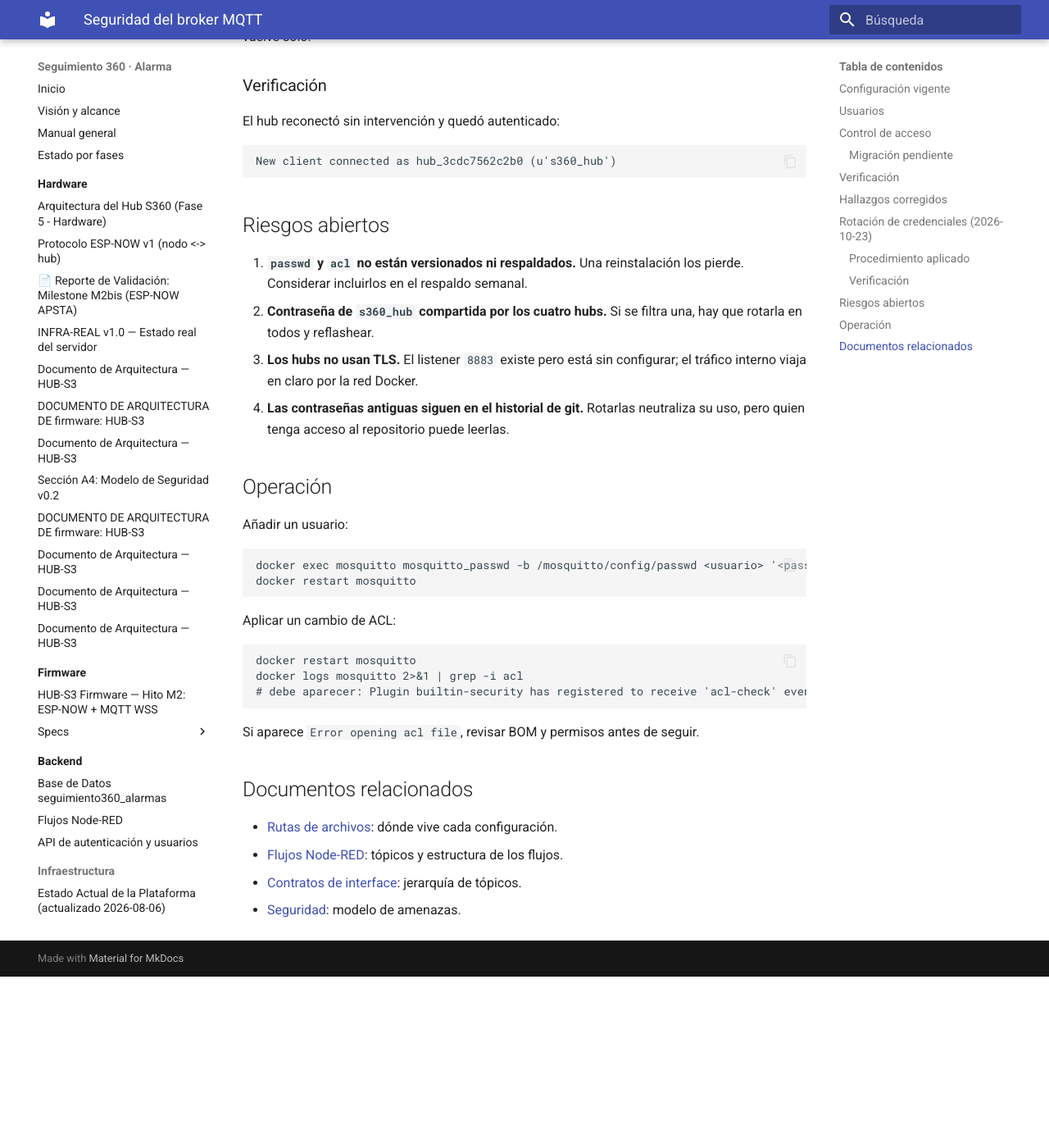
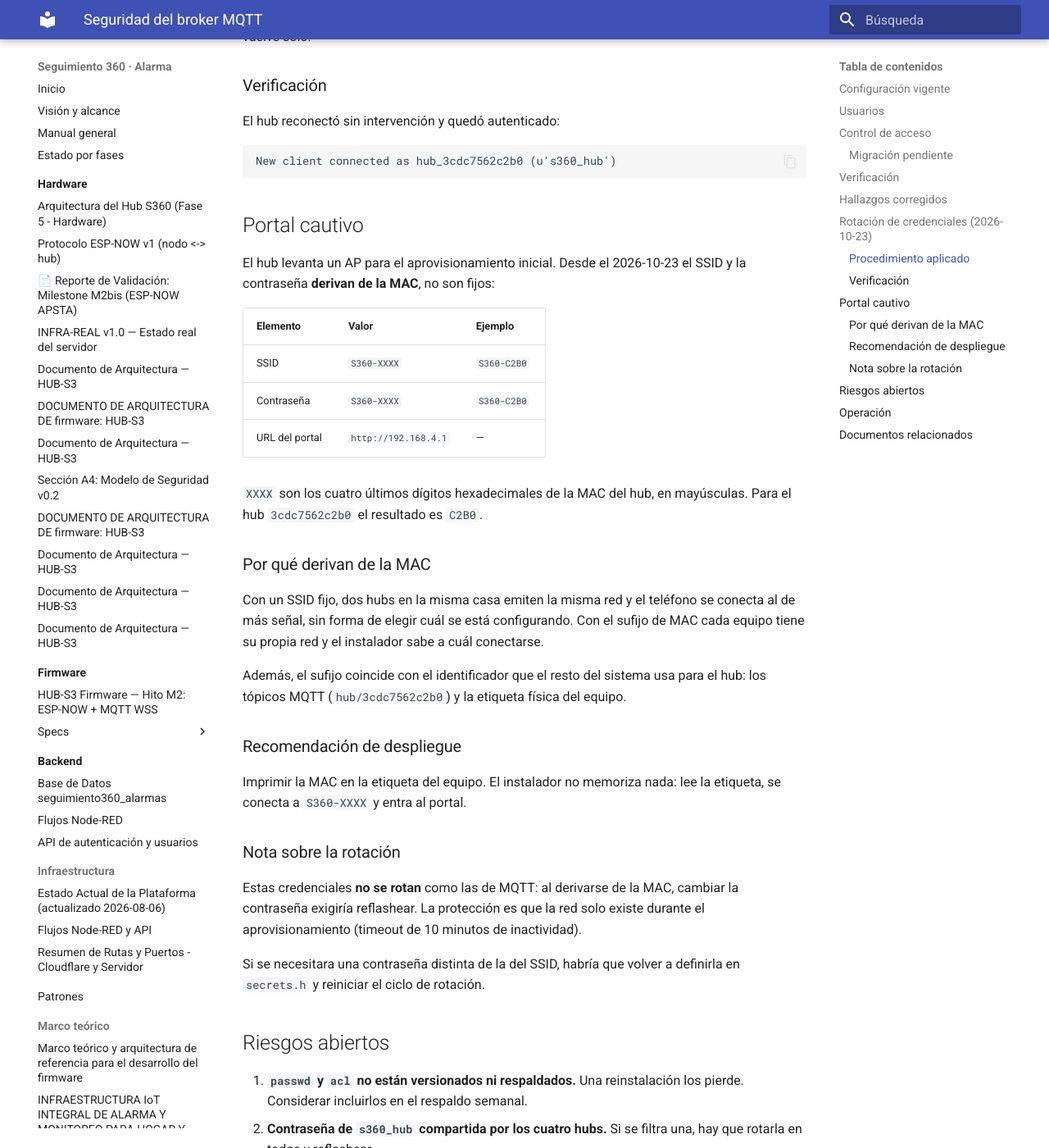
Before and after one commit to khalifa63/seguimiento360-alarma, an MkDocs documentation site: the page built from docs/infraestructura/SEGURIDAD_MQTT.md, in a window 1280 px wide and 1400 px high, scrolled down 3490 px. Shown: the whole window at 82% size. Built offline with MkDocs 1.6.1 and Material for MkDocs 9.7.7, drawn with Linux system fonts in a browser that asks for light colours; before the commit the page ends 4681 px from its top, so only the background shows below that; some of the changed text lies outside the part shown.

Commit message:
feat(hub): SSID y contrasena del portal derivados de la MAC
Antes ambos eran fijos (Seguimiento360_HUB / una contrasena aleatoria de
27 caracteres). Con dos hubs en la misma casa el telefono se conectaba al
de mas senal, sin forma de elegir cual se configuraba, y la contrasena
larga se pierde al dictarla.

Ahora el hub emite S360-XXXX, con los cuatro ultimos hex de su MAC en
mayusculas, y usa el mismo valor como contrasena. El instalador lo lee de
la etiqueta del equipo y coincide con el identificador de los topicos MQTT.

- main.c: SSID y clave se calculan en tiempo de ejecucion; se registran en
  el log de arranque. Eliminado el define huerfano del fallback.
- secrets.h.example: fuera S360_AP_SSID y S360_AP_PASSWORD.
- SPEC-02: nuevo HUB-IF-009 con el contrato del portal.
- SEGURIDAD_MQTT.md: seccion del portal y por que no se rota como MQTT.

```diff
--- a/docs/firmware/specs/02-interfaces.md
+++ b/docs/firmware/specs/02-interfaces.md
@@ -113,6 +113,22 @@
     site_id:u32, mqtt_user:str, mqtt_pass:str, alarm_state:u8,
     node_seq_<id>:u32 (anti-replay por nodo)
 
+## HUB-IF-009: Portal cautivo
+
+El hub levanta un SoftAP para el aprovisionamiento. SSID y contraseña derivan
+de la MAC, de modo que varios hubs en la misma casa son distinguibles.
+
+| Elemento | Formato | Ejemplo |
+|---|---|---|
+| SSID | `S360-XXXX` | `S360-C2B0` |
+| Contraseña | `S360-XXXX` | `S360-C2B0` |
+| IP del portal | `192.168.4.1` | — |
+
+`XXXX` son los cuatro últimos hex de la MAC en mayúsculas.
+
+El portal guarda en NVS la red WiFi de destino, el broker MQTT, el `tenant_id`
+y el `site_id`. El AP se cierra tras 10 minutos de inactividad.
+
 ## Hallazgos v0.1 → v0.2
 
 La v0.1 describía contratos que el firmware nunca implementó. Se conservan aquí
--- a/docs/infraestructura/SEGURIDAD_MQTT.md
+++ b/docs/infraestructura/SEGURIDAD_MQTT.md
@@ -101,7 +101,7 @@
 | Credencial | Estado |
 |---|---|
 | MQTT (`S360_MQTT_PASSWORD`) | Rotada y en uso |
-| Portal cautivo (`S360_AP_PASSWORD`) | Rotada y en uso |
+| Portal cautivo | Rotada y luego sustituida por el esquema derivado de la MAC (ver más abajo) |
 
 La contraseña MQTT antigua **ya no autentica** contra el broker. Se verificó
 explícitamente después del cambio.
@@ -126,6 +126,45 @@
 El hub reconectó sin intervención y quedó autenticado:
 
     New client connected as hub_3cdc7562c2b0 (u's360_hub')
+
+## Portal cautivo
+
+El hub levanta un AP para el aprovisionamiento inicial. Desde el 2026-10-23 el
+SSID y la contraseña **derivan de la MAC**, no son fijos:
+
+| Elemento | Valor | Ejemplo |
+|---|---|---|
+| SSID | `S360-XXXX` | `S360-C2B0` |
+| Contraseña | `S360-XXXX` | `S360-C2B0` |
+| URL del portal | `http://192.168.4.1` | — |
+
+`XXXX` son los cuatro últimos dígitos hexadecimales de la MAC del hub, en
+mayúsculas. Para el hub `3cdc7562c2b0` el resultado es `C2B0`.
+
+### Por qué derivan de la MAC
+
+Con un SSID fijo, dos hubs en la misma casa emiten la misma red y el teléfono
+se conecta al de más señal, sin forma de elegir cuál se está configurando.
+Con el sufijo de MAC cada equipo tiene su propia red y el instalador sabe a
+cuál conectarse.
+
+Además, el sufijo coincide con el identificador que el resto del sistema usa
+para el hub: los tópicos MQTT (`hub/3cdc7562c2b0`) y la etiqueta física del
+equipo.
+
+### Recomendación de despliegue
+
+Imprimir la MAC en la etiqueta del equipo. El instalador no memoriza nada:
+lee la etiqueta, se conecta a `S360-XXXX` y entra al portal.
+
+### Nota sobre la rotación
+
+Estas credenciales **no se rotan** como las de MQTT: al derivarse de la MAC,
+cambiar la contraseña exigiría reflashear. La protección es que la red solo
+existe durante el aprovisionamiento (timeout de 10 minutos de inactividad).
+
+Si se necesitara una contraseña distinta de la del SSID, habría que volver a
+definirla en `secrets.h` y reiniciar el ciclo de rotación.
 
 ## Riesgos abiertos
 
```
Also changed, not shown: 3 other files.
